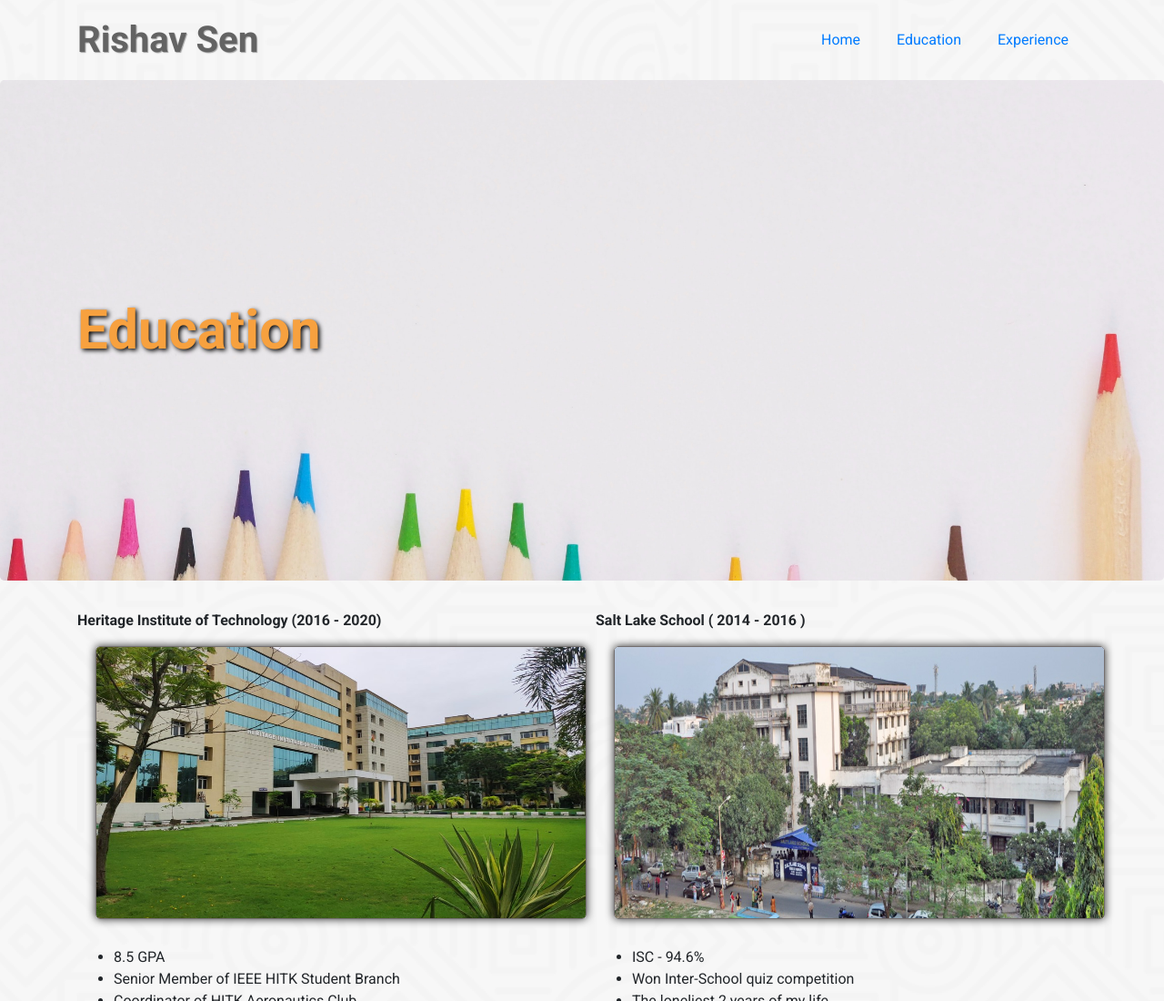
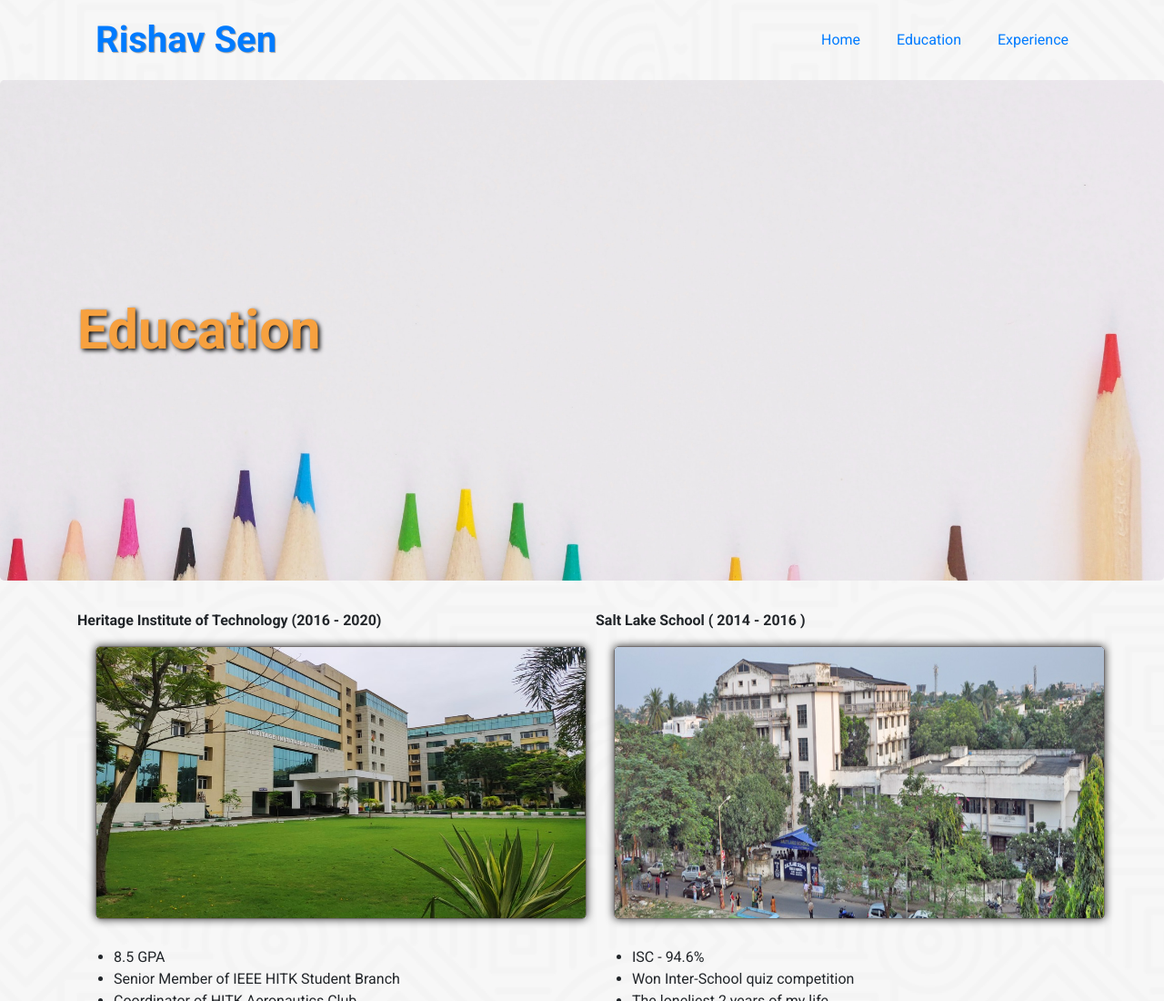
Before and after one commit to rishavsen1/rishavsen1.github.io, a plain HTML site: page education.html in a window 1280 px wide. Shown: the top 1100 px of the page at 91% size. Drawn offline with nearby package versions, Linux system fonts and the light colour scheme.

Commit message:
Update education.html

```diff
--- a/education.html
+++ b/education.html
@@ -19,7 +19,7 @@
   <body>
     <header class="container">
       <div class="row">
-        <h1 class="col-sm-6">Rishav Sen</h1>
+        <h1 class="col-sm-6"><a a href="index.html">Rishav Sen</a></h1>
         <nav class="col-sm-6 text-right">
           <a href="index.html">Home</a>
 <!--           <a href="about.html">About</a> -->
```
